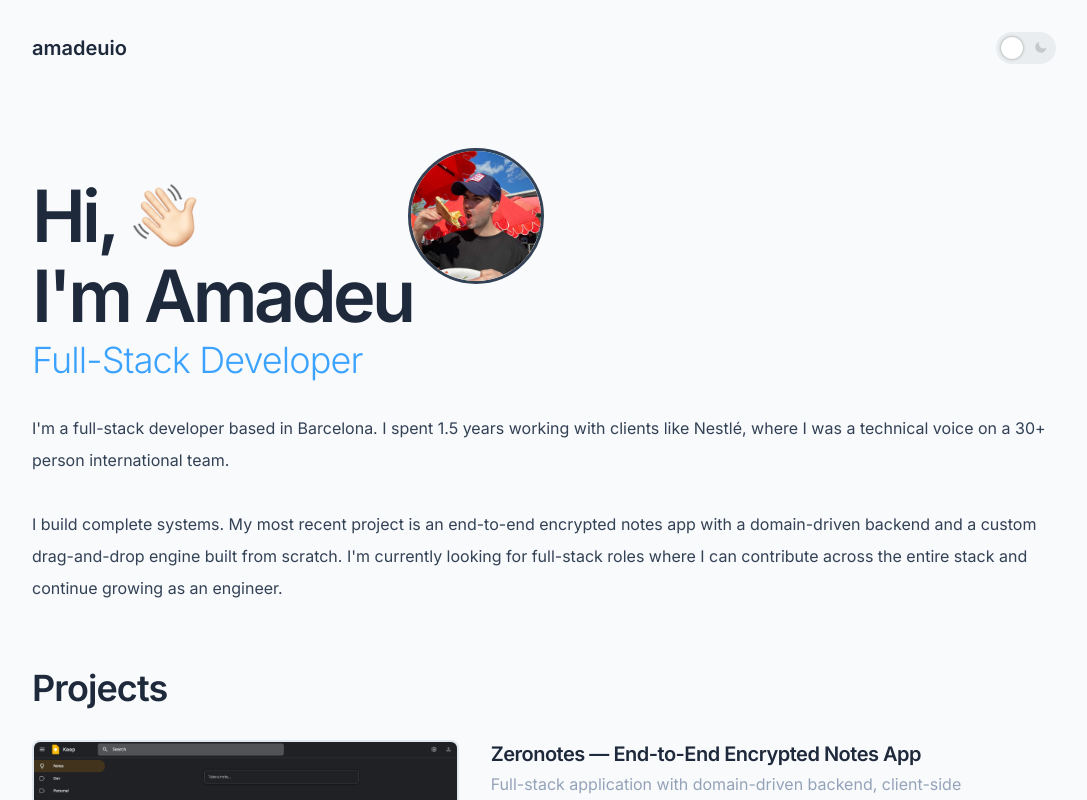
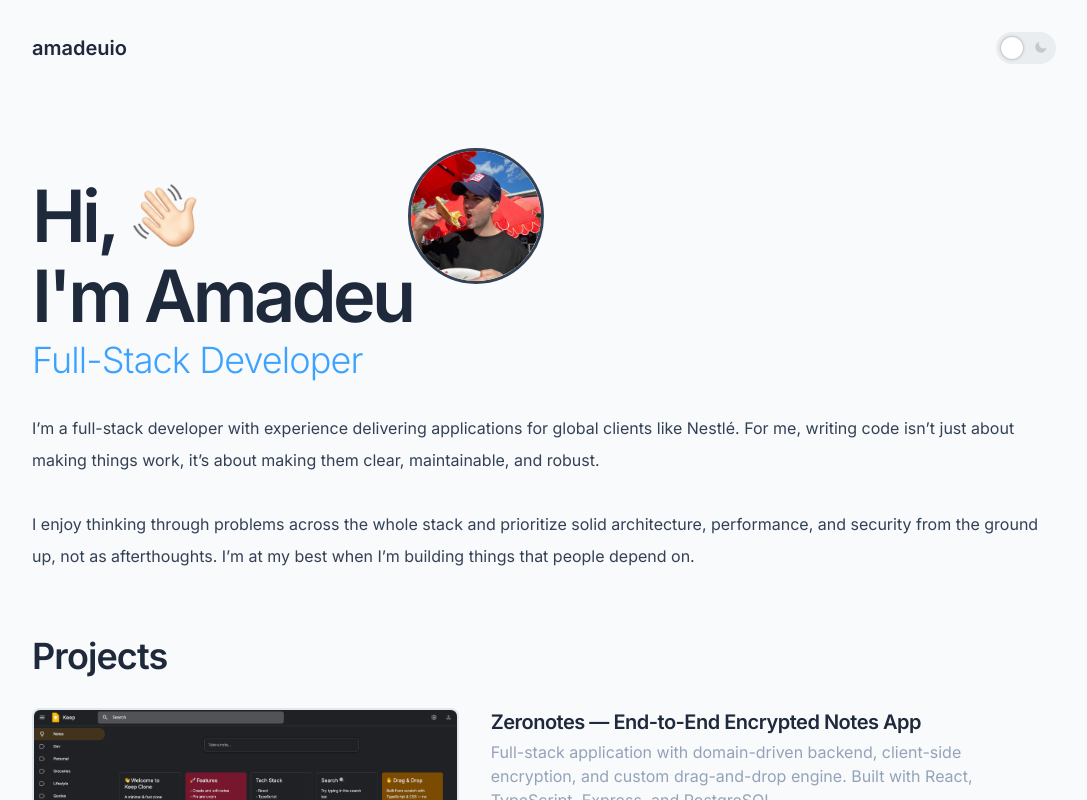
Before and after one commit to amadeuio/portfolio, a React (Vite) app: page / in a window 1280 px wide. Shown: the top 800 px of the page, without its empty margins (96-1183 px from the left). Built offline with nearby package versions, Linux system fonts and the light colour scheme.

Commit message:
feat: update bio content

```diff
--- a/src/data/text.ts
+++ b/src/data/text.ts
@@ -2,7 +2,7 @@ export const TEXT = {
   hi: 'Hi',
   name: "I'm Amadeu",
   profession: 'Full-Stack Developer',
-  bio: "I'm a full-stack developer based in Barcelona. I spent 1.5 years working with clients like Nestlé, where I was a technical voice on a 30+ person international team.\n\nI build complete systems. My most recent project is an end-to-end encrypted notes app with a domain-driven backend and a custom drag-and-drop engine built from scratch. I'm currently looking for full-stack roles where I can contribute across the entire stack and continue growing as an engineer.",
+  bio: `I’m a full-stack developer with experience delivering applications for global clients like Nestlé. For me, writing code isn’t just about making things work, it’s about making them clear, maintainable,  and robust. \n\n I enjoy thinking through problems across the whole stack and prioritize solid architecture, performance, and security from the ground up, not as afterthoughts. I’m at my best when I’m building things that people depend on.`,
   projectsTitle: 'Projects',
   testimonialsTitle: 'What People Say',
   skillsTitle: 'Skills',
```
